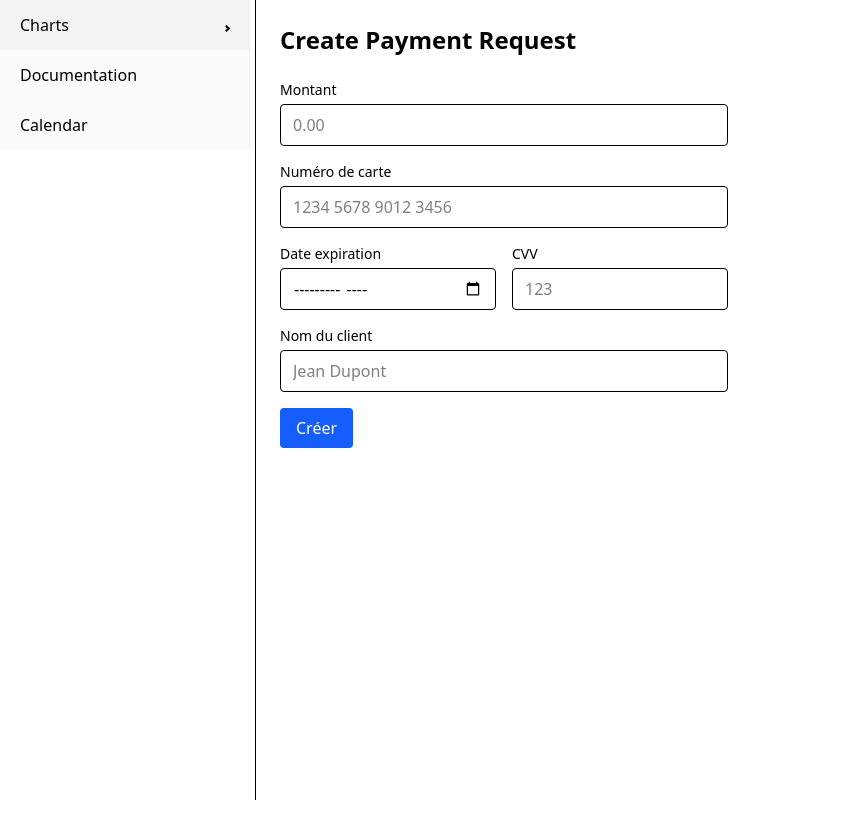
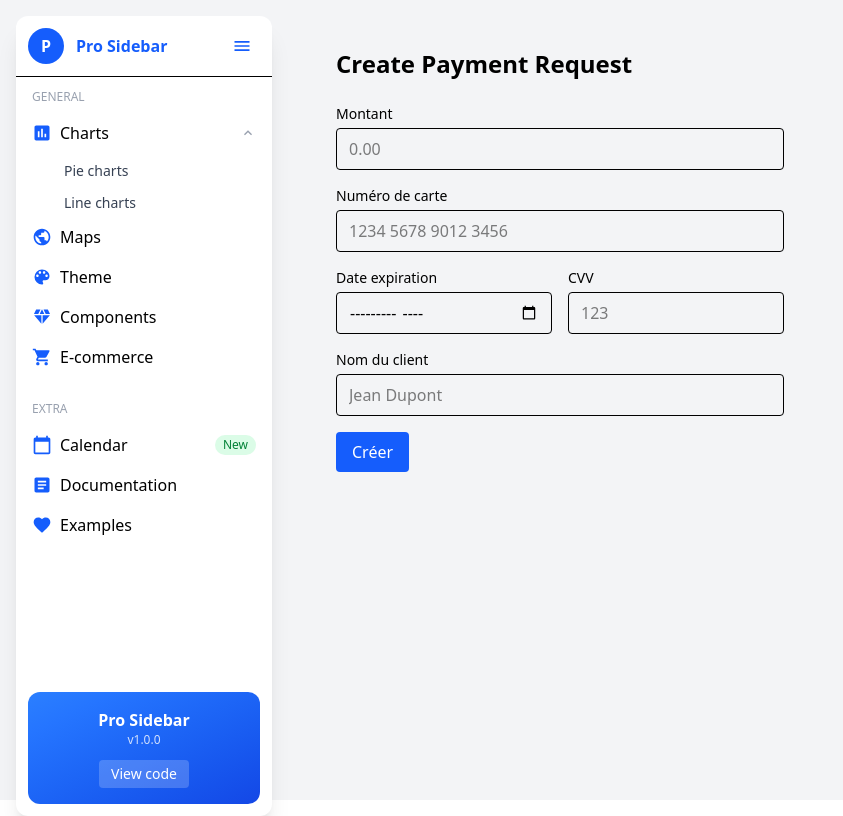
Before and after one commit to kamalnj/Distributed-Bank-Card-Payment-Verification-System, a React (Vite) app in the folder my-app/: page / in a window 1280 px wide. Shown: the whole page, without its empty margins (0-843 px from the left). Built offline with nearby package versions, Linux system fonts and the light colour scheme.

Commit message:
NavBar Update

```diff
--- a/my-app/package.json
+++ b/my-app/package.json
@@ -13,6 +13,7 @@
     "@tailwindcss/vite": "^4.1.17",
     "react": "^19.2.0",
     "react-dom": "^19.2.0",
+    "react-icons": "^5.5.0",
     "react-pro-sidebar": "^1.1.0",
     "tailwindcss": "^4.1.17"
   },
--- a/my-app/src/App.tsx
+++ b/my-app/src/App.tsx
@@ -4,11 +4,9 @@ import CreatePaymentRequest from './pages/CreatePaymentRequest'
 
 export default function App() {
   return (
-    <div className="flex h-screen">
-      <div className="w-64 border-r">
-        <SidebarNav />
-      </div>
-      <div className="flex-1 overflow-auto">
+    <div className="flex h-screen bg-gray-100">
+      <SidebarNav />
+      <div className="flex-1 overflow-auto p-6">
         <CreatePaymentRequest />
       </div>
     </div>
--- a/my-app/src/components/SidebarNav.tsx
+++ b/my-app/src/components/SidebarNav.tsx
@@ -1,18 +1,94 @@
-import { Sidebar, Menu, MenuItem, SubMenu } from 'react-pro-sidebar'
+import { useState } from 'react'
+import { MdMenu, MdInsertChart, MdPublic, MdColorLens, MdDiamond, MdShoppingCart, MdCalendarToday, MdExpandMore, MdArticle, MdFavorite } from 'react-icons/md'
+import type { IconType } from 'react-icons'
+
+type Item = { label: string; icon: IconType; children?: Array<{ label: string }> }
+
+const general: Item[] = [
+  { label: 'Charts', icon: MdInsertChart, children: [{ label: 'Pie charts' }, { label: 'Line charts' }] },
+  { label: 'Maps', icon: MdPublic },
+  { label: 'Theme', icon: MdColorLens },
+  { label: 'Components', icon: MdDiamond },
+  { label: 'E-commerce', icon: MdShoppingCart },
+]
+
+const extra: Item[] = [
+  { label: 'Calendar', icon: MdCalendarToday },
+  { label: 'Documentation', icon: MdArticle },
+  { label: 'Examples', icon: MdFavorite },
+]
 
 export default function SidebarNav() {
+  const [collapsed, setCollapsed] = useState(false)
+  const [open, setOpen] = useState<Record<string, boolean>>({ Charts: true })
+
+  const toggleOpen = (key: string) => setOpen((s) => ({ ...s, [key]: !s[key] }))
+
   return (
-    <div className="h-screen">
-      <Sidebar>
-        <Menu>
-          <SubMenu label="Charts">
-            <MenuItem>Pie charts</MenuItem>
-            <MenuItem>Line charts</MenuItem>
-          </SubMenu>
-          <MenuItem>Documentation</MenuItem>
-          <MenuItem>Calendar</MenuItem>
-        </Menu>
-      </Sidebar>
-    </div>
+    <aside className={`${collapsed ? 'w-20' : 'w-64'} h-full bg-white shadow-xl rounded-xl m-4 flex flex-col transition-all duration-200`}
+      aria-label="Sidebar navigation">
+      <div className="px-3 py-3 border-b flex items-center justify-between">
+        <div className="flex items-center gap-3">
+          <div className="h-9 w-9 rounded-full bg-blue-600 text-white grid place-items-center font-bold">P</div>
+          {!collapsed && <div className="font-semibold text-blue-600">Pro Sidebar</div>}
+        </div>
+        <button aria-label="Toggle sidebar" onClick={() => setCollapsed((c) => !c)}
+          className="p-2 rounded hover:bg-blue-50 text-blue-600">
+          <MdMenu size={20} />
+        </button>
+      </div>
+
+      <nav className="flex-1 overflow-y-auto px-2 py-3">
+        {!collapsed && <div className="text-xs uppercase text-gray-400 px-2 mb-2">General</div>}
+        {general.map((item) => (
+          <div key={item.label}>
+            <button className="w-full flex items-center gap-2 justify-between px-2 py-2 rounded-lg hover:bg-blue-50"
+              onClick={() => item.children ? toggleOpen(item.label) : null}
+              aria-expanded={!!open[item.label]}
+            >
+              <span className="flex items-center gap-2">
+                <item.icon className="text-blue-600" size={20} />
+                {!collapsed && <span>{item.label}</span>}
+              </span>
+              {item.children && !collapsed && (
+                <MdExpandMore className={`${open[item.label] ? 'rotate-180' : ''} text-gray-400 transition-transform`} />
+              )}
+            </button>
+            {item.children && open[item.label] && !collapsed && (
+              <div className="ml-8 mt-1 space-y-1">
+                {item.children.map((c) => (
+                  <button key={c.label} className="w-full text-left px-2 py-1 rounded hover:bg-blue-50 text-sm text-gray-700">
+                    {c.label}
+                  </button>
+                ))}
+              </div>
+            )}
+          </div>
+        ))}
+
+        {!collapsed && <div className="text-xs uppercase text-gray-400 px-2 mt-6 mb-2">Extra</div>}
+        {extra.map((item) => (
+          <button key={item.label} className="w-full flex items-center gap-2 justify-between px-2 py-2 rounded-lg hover:bg-blue-50">
+            <span className="flex items-center gap-2">
+              <item.icon className="text-blue-600" size={20} />
+              {!collapsed && <span>{item.label}</span>}
+            </span>
+            {item.label === 'Calendar' && !collapsed && (
+              <span className="ml-2 inline-flex items-center rounded-full bg-green-100 text-green-700 text-xs px-2 py-0.5">New</span>
+            )}
+          </button>
+        ))}
+      </nav>
+
+      <div className="p-3">
+        <div className={`${collapsed ? 'p-2' : 'p-4'} rounded-xl bg-gradient-to-br from-blue-500 to-blue-700 text-white text-center`}>
+          {!collapsed && <div className="font-semibold">Pro Sidebar</div>}
+          {!collapsed && <div className="text-xs opacity-80">v1.0.0</div>}
+          {!collapsed && (
+            <button className="mt-3 bg-white/20 hover:bg-white/30 text-white text-sm px-3 py-1 rounded">View code</button>
+          )}
+        </div>
+      </div>
+    </aside>
   )
 }
```
Also changed, not shown: 1 other file (tests, documents, lock files or other folders).
